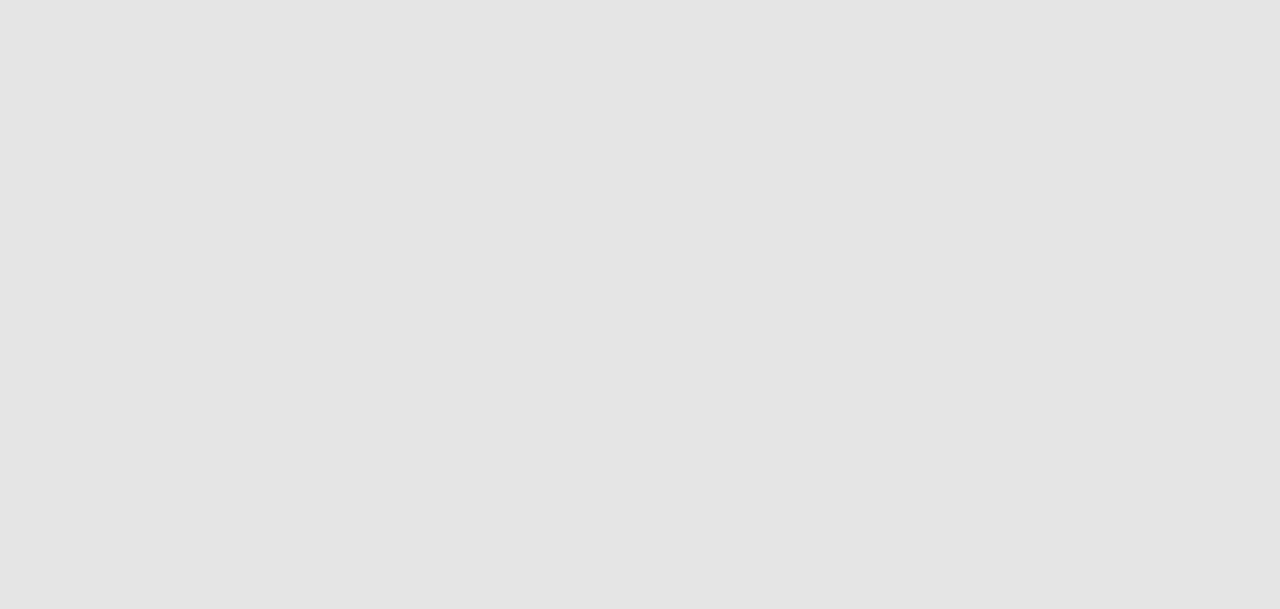
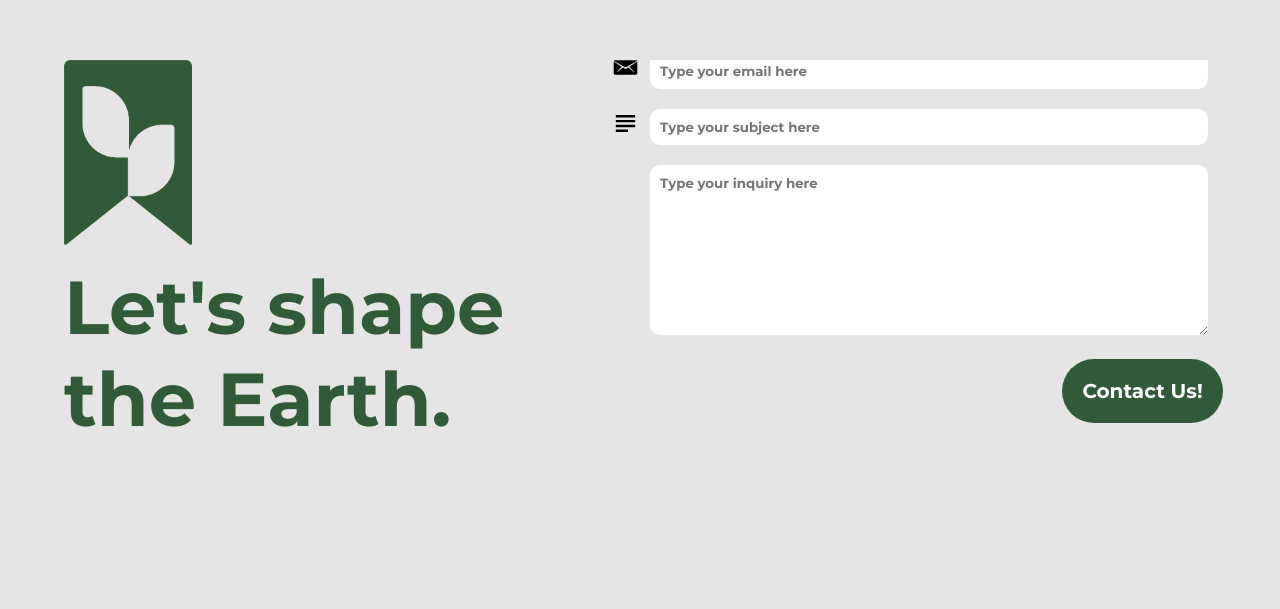
Before and after one commit to lisazhao30/CuraEarth, a React (Create React App) app: page / in a window 1280 px wide. Shown: the part 1561-2170 px from the top of the page. After the commit the page ends 2006 px from the top, so only its background shows below. Built offline with nearby package versions, Linux system fonts and the light colour scheme.

Commit message:
clean up

```diff
--- a/src/components/Contact/Contact.css
+++ b/src/components/Contact/Contact.css
@@ -1,7 +1,6 @@
 #contact-container {
     position: relative;
     width: 100%;
-    height: 50%;
     overflow: hidden;
 }
 
--- a/src/components/Contact/Contact.js
+++ b/src/components/Contact/Contact.js
@@ -17,7 +17,7 @@ const Contact = () => {
                 <br></br>
                 <span class = "individual-container">
                     <img class = "icon" src = {subject}></img>
-                    <input class = "inp" placeholder = "Type your email here"></input>
+                    <input class = "inp" placeholder = "Type your subject here"></input>
                 </span>
                 <br></br>
                 <span class = "individual-container">
@@ -27,7 +27,6 @@ const Contact = () => {
                 <button id = "contact-btn">Contact Us!</button>
             </div>
             <div id = "header">Let's shape the Earth.</div>
-
         </div>
     )
 }
--- a/src/css/about.css
+++ b/src/css/about.css
@@ -5,11 +5,16 @@ body {
     color: #F1F1EE;
 }
 
+.about-section {
+    max-height: 190vh;
+    overflow: hidden;
+}
+
 .title {
     font-family: 'Montserrat';
     color: #315A38;
     font-size: 40px;
-    position: relative;
+    position: relative; /* using relative for position causes empty space to appear at the bottom */
     right: 8vw;
 }
 
```
